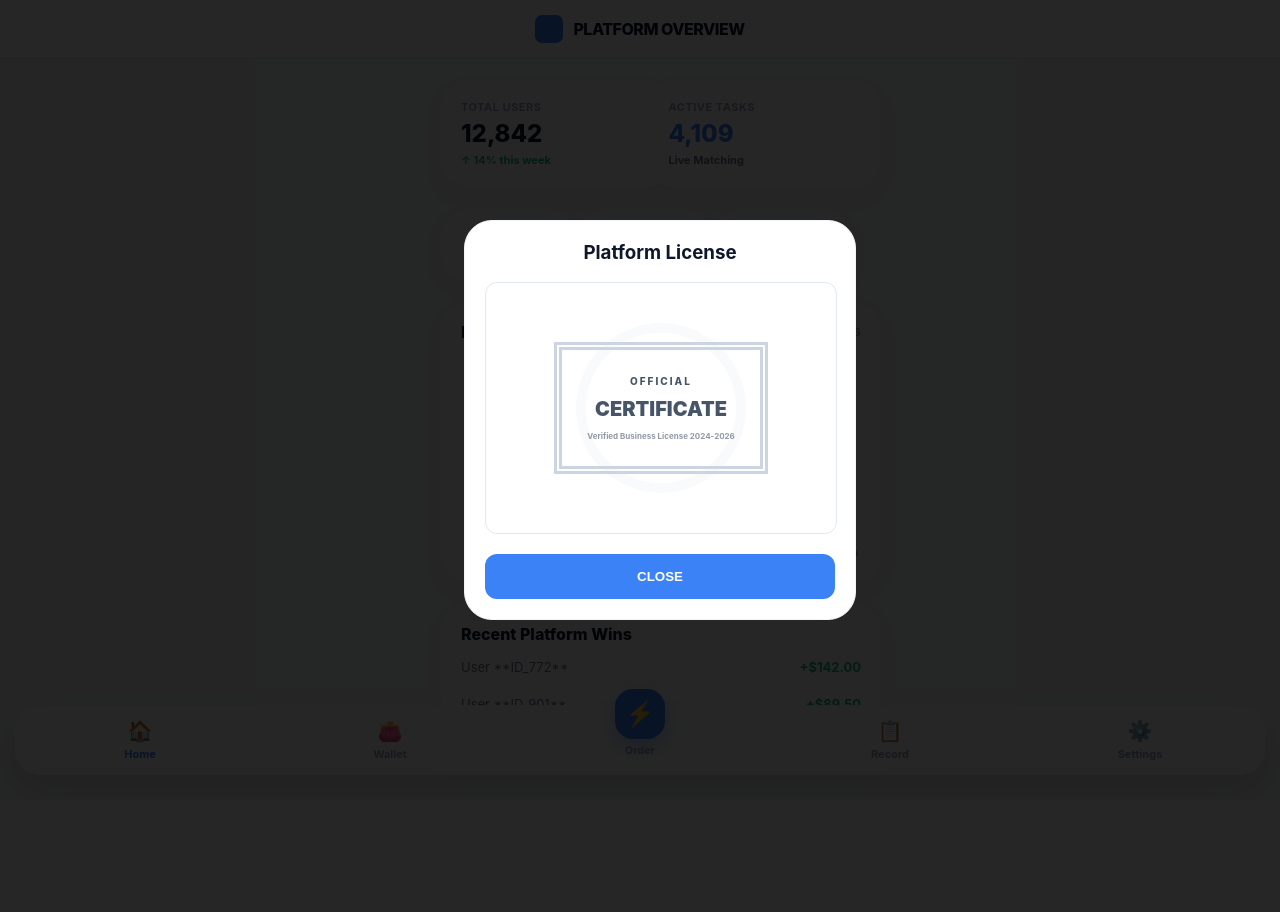
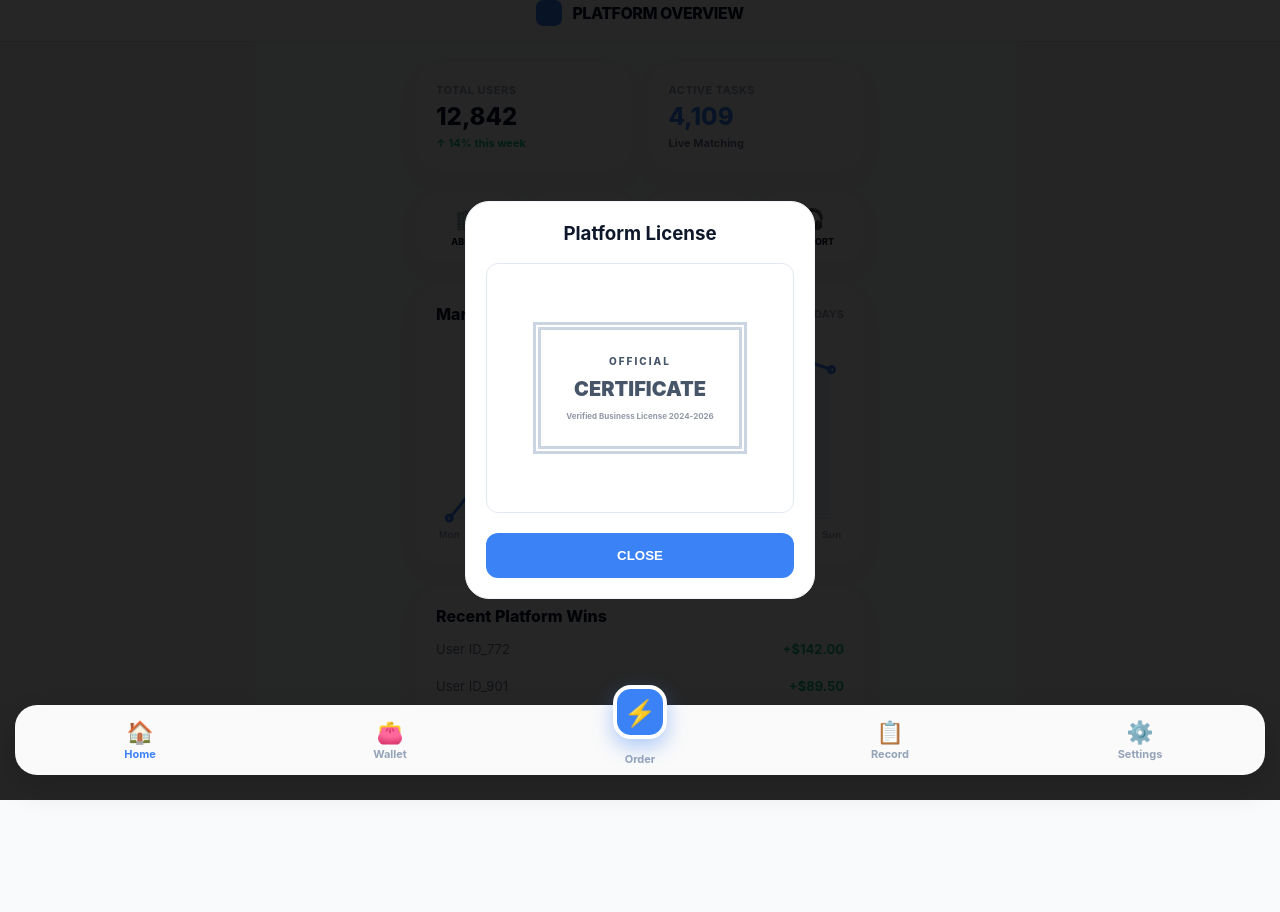
Before and after one commit to chenyunhank5/Amazon, a Django app: page /dashboard/ in a window 1280 px wide, after a click that opens the changed part. Before the commit the page ends 760 px from the top, so only its background shows below. Run offline with Django 5.2, Linux system fonts and the light colour scheme; a user stored in the database is signed in; data comes from the database, SQL or seed files in the repository; both versions use the stored data as it was after the commit.

Commit message:
I Fixed My Code

```diff
--- a/AmazonProject/Catalog/templates/users/home.html
+++ b/AmazonProject/Catalog/templates/users/home.html
@@ -3,9 +3,9 @@
 {% block header_title %}PLATFORM OVERVIEW{% endblock %}
 
 {% block content %}
-<div style="width: 100%; display: flex; flex-direction: column; align-items: center; justify-content: center; padding: 0 5px;">
+<div style="width: 100%; display: flex; flex-direction: column; align-items: center; padding: 0 5px;">
 
-    <div style="width: 100%; max-width: 400px; margin: 0 auto;">
+    <div style="width: 100%; max-width: 450px; margin: 0 auto;">
 
         <div style="display: grid; grid-template-columns: 1fr 1fr; gap: 15px; margin-bottom: 20px;">
             <div class="dashboard-card" style="padding: 20px; text-align: left;">
@@ -13,7 +13,6 @@
                 <div style="font-size: 24px; font-weight: 800; color: var(--dark); margin-top: 5px;">12,842</div>
                 <div style="color: #10b981; font-size: 11px; font-weight: 700; margin-top: 5px;">↑ 14% this week</div>
             </div>
-
             <div class="dashboard-card" style="padding: 20px; text-align: left;">
                 <div style="color: #94a3b8; font-size: 11px; font-weight: 700; letter-spacing: 0.5px;">ACTIVE TASKS</div>
                 <div style="font-size: 24px; font-weight: 800; color: var(--primary); margin-top: 5px;">4,109</div>
@@ -21,18 +20,22 @@
             </div>
         </div>
 
-        <div style="display: grid; grid-template-columns: 1fr 1fr 1fr; gap: 10px; margin-bottom: 20px;">
-            <div class="dashboard-card" style="padding: 15px 5px; text-align: center; cursor: pointer; transition: 0.2s;" onclick="alert('Company Bio: Established in 2024, we provide high-frequency matching services for global e-commerce.')">
+        <div style="display: grid; grid-template-columns: repeat(4, 1fr); gap: 10px; margin-bottom: 20px;">
+            <div class="dashboard-card" style="padding: 15px 5px; text-align: center; cursor: pointer;" onclick="alert('Company Bio: Established in 2024, we provide high-frequency matching services for global e-commerce.')">
                 <div style="font-size: 20px; margin-bottom: 5px;">🏢</div>
-                <div style="font-size: 10px; font-weight: 800; color: var(--dark);">ABOUT US</div>
+                <div style="font-size: 9px; font-weight: 800; color: var(--dark);">ABOUT</div>
             </div>
-            <div class="dashboard-card" style="padding: 15px 5px; text-align: center; cursor: pointer; transition: 0.2s;" onclick="alert('Platform Rules: 1. One account per user. 2. Daily limits reset at 00:00. 3. Minimum withdrawal $10.')">
+            <div class="dashboard-card" style="padding: 15px 5px; text-align: center; cursor: pointer;" onclick="alert('Platform Rules: 1. One account per user. 2. Daily limits reset at 00:00. 3. Minimum withdrawal $10.')">
                 <div style="font-size: 20px; margin-bottom: 5px;">📜</div>
-                <div style="font-size: 10px; font-weight: 800; color: var(--dark);">RULES</div>
+                <div style="font-size: 9px; font-weight: 800; color: var(--dark);">RULES</div>
             </div>
-            <div class="dashboard-card" style="padding: 15px 5px; text-align: center; cursor: pointer; transition: 0.2s;" onclick="document.getElementById('certModal').style.display='flex'">
+            <div class="dashboard-card" style="padding: 15px 5px; text-align: center; cursor: pointer;" onclick="document.getElementById('certModal').style.display='flex'">
                 <div style="font-size: 20px; margin-bottom: 5px;">🛡️</div>
-                <div style="font-size: 10px; font-weight: 800; color: var(--dark);">CERTIFICATE</div>
+                <div style="font-size: 9px; font-weight: 800; color: var(--dark);">LICENSE</div>
+            </div>
+            <div class="dashboard-card" style="padding: 15px 5px; text-align: center; cursor: pointer;">
+                <div style="font-size: 20px; margin-bottom: 5px;">🎧</div>
+                <div style="font-size: 9px; font-weight: 800; color: var(--dark);">SUPPORT</div>
             </div>
         </div>
 
@@ -41,39 +44,36 @@
                 <h3 style="margin: 0; font-size: 16px; font-weight: 800; color: var(--dark);">Market Volume</h3>
                 <span style="font-size: 11px; color: #94a3b8; font-weight: 700;">LAST 7 DAYS</span>
             </div>
-
             <div style="height: 200px; width: 100%; position: relative;">
                 <canvas id="marketChart"></canvas>
             </div>
         </div>
 
-        <div class="dashboard-card" style="padding: 20px;">
+        <div class="dashboard-card" style="padding: 20px; margin-bottom: 20px;">
             <h3 style="margin: 0 0 15px 0; font-size: 16px; font-weight: 800; color: var(--dark);">Recent Platform Wins</h3>
             <div style="display: flex; flex-direction: column; gap: 12px;">
                 <div style="display: flex; justify-content: space-between; font-size: 13px; padding-bottom: 8px; border-bottom: 1px solid #f1f5f9;">
-                    <span style="color: #64748b;">User **ID_772**</span>
+                    <span style="color: #64748b;">User ID_772</span>
                     <span style="color: #10b981; font-weight: 700;">+$142.00</span>
                 </div>
                 <div style="display: flex; justify-content: space-between; font-size: 13px; padding-bottom: 8px; border-bottom: 1px solid #f1f5f9;">
-                    <span style="color: #64748b;">User **ID_901**</span>
+                    <span style="color: #64748b;">User ID_901</span>
                     <span style="color: #10b981; font-weight: 700;">+$89.50</span>
                 </div>
                 <div style="display: flex; justify-content: space-between; font-size: 13px;">
-                    <span style="color: #64748b;">User **ID_224**</span>
+                    <span style="color: #64748b;">User ID_224</span>
                     <span style="color: #10b981; font-weight: 700;">+$205.10</span>
                 </div>
             </div>
         </div>
-
     </div>
 </div>
 
 <div id="certModal" style="display:none; position:fixed; top:0; left:0; width:100%; height:100%; background:rgba(0,0,0,0.85); z-index:9999; align-items:center; justify-content:center; padding:20px;">
-    <div class="dashboard-card" style="max-width:350px; width:100%; padding:20px; text-align:center; position: relative;">
-        <h3 style="margin-top:0; color: var(--dark);">Platform License</h3>
-        <div style="width:100%; height:250px; background:white; border: 1px solid #e2e8f0; border-radius:12px; display:flex; align-items:center; justify-content:center; position: relative; overflow: hidden;">
-             <div style="position: absolute; width: 150px; height: 150px; border: 10px solid #f8fafc; border-radius: 50%; z-index: 0;"></div>
-             <div style="border: 8px double #cbd5e1; padding: 25px; color: #475569; position: relative; z-index: 1;">
+    <div class="dashboard-card" style="max-width:350px; width:100%; padding:20px; text-align:center;">
+        <h3 style="margin-top:0;">Platform License</h3>
+        <div style="width:100%; height:250px; background:white; border: 1px solid #e2e8f0; border-radius:12px; display:flex; align-items:center; justify-content:center; position: relative;">
+             <div style="border: 8px double #cbd5e1; padding: 25px; color: #475569;">
                  <div style="font-size: 10px; font-weight: 800; letter-spacing: 2px;">OFFICIAL</div>
                  <div style="font-size: 20px; margin: 10px 0; font-weight: 900;">CERTIFICATE</div>
                  <div style="font-size: 8px; opacity: 0.6; font-weight: 700;">Verified Business License 2024-2026</div>
@@ -87,45 +87,29 @@
 <script>
     document.addEventListener("DOMContentLoaded", function() {
         const ctx = document.getElementById('marketChart').getContext('2d');
-
-        // Ensure no old charts exist
         let chartStatus = Chart.getChart("marketChart");
-        if (chartStatus !== undefined) {
-            chartStatus.destroy();
-        }
+        if (chartStatus !== undefined) { chartStatus.destroy(); }
 
         new Chart(ctx, {
             type: 'line',
             data: {
                 labels: ['Mon', 'Tue', 'Wed', 'Thu', 'Fri', 'Sat', 'Sun'],
                 datasets: [{
-                    label: 'Market Volume',
                     data: [1200, 1900, 1500, 2500, 2200, 3000, 2800],
                     borderColor: '#3b82f6',
                     backgroundColor: 'rgba(59, 130, 246, 0.1)',
                     fill: true,
                     tension: 0.4,
-                    borderWidth: 3,
-                    pointRadius: 3,
-                    pointBackgroundColor: '#3b82f6',
-                    pointBorderColor: '#fff',
-                    pointBorderWidth: 2
+                    borderWidth: 3
                 }]
             },
             options: {
                 responsive: true,
                 maintainAspectRatio: false,
-                plugins: {
-                    legend: { display: false }
-                },
+                plugins: { legend: { display: false } },
                 scales: {
-                    x: {
-                        grid: { display: false },
-                        ticks: { color: '#94a3b8', font: { size: 10, weight: '700' } }
-                    },
-                    y: {
-                        display: false
-                    }
+                    x: { grid: { display: false }, ticks: { color: '#94a3b8', font: { size: 10, weight: '700' } } },
+                    y: { display: false }
                 }
             }
         });
--- a/AmazonProject/Catalog/templates/users/user_main.html
+++ b/AmazonProject/Catalog/templates/users/user_main.html
@@ -2,75 +2,198 @@
 <html lang="en">
 <head>
     <meta charset="UTF-8">
-    <meta name="viewport" content="width=device-width, initial-scale=1.0, maximum-scale=1.0, user-scalable=no">
+    <meta name="viewport" content="width=device-width, initial-scale=1.0, viewport-fit=cover">
     <title>User Portal</title>
     <style>
-        :root { --primary: #3b82f6; --inactive: #94a3b8; --bg: #f8fafc; --dark: #0f172a; }
-        body { margin: 0; background: var(--bg); font-family: -apple-system, sans-serif; padding-bottom: 120px; }
+        :root {
+            --primary: #3b82f6;
+            --inactive: #94a3b8;
+            --bg: #f8fafc;
+            --dark: #0f172a;
+            --nav-height: 70px;
+        }
 
-        /* CLEAN TOP NAV (No Logout) */
+        * {
+            box-sizing: border-box;
+            -webkit-tap-highlight-color: transparent;
+        }
+
+        body {
+            margin: 0;
+            background: var(--bg);
+            font-family: -apple-system, system-ui, sans-serif;
+            padding-bottom: 120px;
+            color: var(--dark);
+        }
+
+        /* TOP NAV */
         nav {
             background: white;
             padding: 15px 20px;
             display: flex;
-            justify-content: center; /* Centered for a cleaner mobile look */
+            justify-content: center;
             align-items: center;
             border-bottom: 1px solid #e2e8f0;
             position: sticky;
             top: 0;
             z-index: 1000;
+            padding-top: env(safe-area-inset-top, 15px);
         }
 
-        .container { padding: 20px; display: flex; justify-content: center; }
-        .dashboard-card { background: white; width: 100%; max-width: 400px; border-radius: 28px; box-shadow: 0 10px 25px rgba(0,0,0,0.03); overflow: hidden; border: 1px solid #f1f5f9; }
+        .container {
+            padding: 20px;
+            display: flex;
+            flex-direction: column;
+            align-items: center;
+            width: 100%;
+        }
+
+        .dashboard-card {
+            background: white;
+            width: 100%;
+            max-width: 450px;
+            border-radius: 24px;
+            box-shadow: 0 10px 25px rgba(0,0,0,0.03);
+            border: 1px solid #f1f5f9;
+            padding: 20px;
+        }
 
         /* BOTTOM NAV */
-        .bottom-nav { position: fixed; bottom: 25px; left: 15px; right: 15px; height: 70px; background: rgba(255, 255, 255, 0.95); backdrop-filter: blur(15px); display: flex; justify-content: space-around; align-items: center; border-radius: 25px; box-shadow: 0 15px 35px rgba(0,0,0,0.12); z-index: 1000; }
-        .nav-item { display: flex; flex-direction: column; align-items: center; text-decoration: none; color: var(--inactive); font-size: 11px; font-weight: 700; flex: 1; }
+        .bottom-nav {
+            position: fixed;
+            bottom: 25px;
+            left: 15px;
+            right: 15px;
+            height: var(--nav-height);
+            background: rgba(255, 255, 255, 0.98);
+            backdrop-filter: blur(10px);
+            display: flex;
+            justify-content: space-around;
+            align-items: center;
+            border-radius: 22px;
+            box-shadow: 0 12px 30px rgba(0,0,0,0.15);
+            z-index: 9999;
+            padding-bottom: env(safe-area-inset-bottom, 0);
+        }
+
+        .nav-item {
+            display: flex;
+            flex-direction: column;
+            align-items: center;
+            text-decoration: none;
+            color: var(--inactive);
+            font-size: 11px;
+            font-weight: 700;
+            flex: 1;
+            height: 100%;
+            justify-content: center;
+        }
+
         .nav-item.active { color: var(--primary); }
-        .nav-icon { font-size: 20px; margin-bottom: 4px; }
-        .nav-item.center-btn .nav-icon { background: var(--primary); color: white; width: 50px; height: 50px; display: flex; align-items: center; justify-content: center; border-radius: 18px; margin-top: -35px; box-shadow: 0 8px 20px rgba(59, 130, 246, 0.4); font-size: 24px; }
+        .nav-icon { font-size: 22px; margin-bottom: 2px; }
 
-        /* LOGOUT BUTTON STYLING (Used in Settings) */
-        .logout-container { padding: 20px; margin-top: 20px; }
-        .logout-btn-full {
-            width: 100%;
-            background: #fff1f2;
-            color: #e11d48;
-            border: 1px solid #fecdd3;
-            padding: 16px;
-            border-radius: 16px;
-            font-weight: 800;
-            font-size: 14px;
-            cursor: pointer;
-            transition: 0.2s;
+        /* THE CENTER BUTTON ADJUSTMENT */
+        .nav-item.center-btn {
+            position: relative;
+            overflow: visible;
         }
-        .logout-btn-full:active { background: #ffe4e6; transform: scale(0.98); }
+
+        .nav-item.center-btn .nav-icon {
+            background: var(--primary);
+            color: white;
+            width: 54px;
+            height: 54px;
+            display: flex;
+            align-items: center;
+            justify-content: center;
+            border-radius: 18px;
+            position: absolute;
+            top: -20px;
+            box-shadow: 0 8px 20px rgba(59, 130, 246, 0.4);
+            font-size: 26px;
+            border: 4px solid white;
+        }
+
+        .nav-item.center-btn span:last-child {
+            margin-top: 38px;
+        }
+
+        #message-toast-container {
+        position: fixed;
+        top: 80px;
+        left: 50%;
+        transform: translateX(-50%);
+        z-index: 9999;
+        width: calc(100% - 40px);
+        max-width: 400px;
+        pointer-events: none;
+        display: flex;
+        justify-content: center;
+    }
+
+    .toast-item {
+        padding: 14px 20px;
+        border-radius: 16px;
+        font-size: 14px;
+        font-weight: 600;
+        text-align: center;
+        box-shadow: 0 10px 25px -5px rgba(0, 0, 0, 0.1);
+        backdrop-filter: blur(8px);
+        border: 1px solid rgba(255, 255, 255, 0.2);
+        animation: slideDownFade 4s ease-in-out forwards;
+    }
+
+    @keyframes slideDownFade {
+        0% { opacity: 0; transform: translateY(-20px); }
+        15% { opacity: 1; transform: translateY(0); }
+        85% { opacity: 1; transform: translateY(0); }
+        100% { opacity: 0; transform: translateY(-20px); }
+    }
+
     </style>
 </head>
 <body>
+    <div id="message-toast-container">
+    {% if messages %}
+        {% for message in messages %}
+            {% if forloop.last %}
+                <div class="toast-item" style="{% if message.tags == 'error' %} background: #fef2f2; color: #ef4444; border: 1px solid #fee2e2; {% else %} background: #f0fdf4; color: #16a34a; border: 1px solid #dcfce7; {% endif %}">
+                    {{ message }}
+                </div>
+            {% endif %}
+        {% endfor %}
+    {% endif %}
+</div>
+
     <nav>
         <div style="display: flex; align-items: center; gap: 10px;">
-            <div style="width: 28px; height: 28px; background: var(--primary); border-radius: 7px;"></div>
+            <div style="width: 26px; height: 26px; background: var(--primary); border-radius: 7px;"></div>
             <span style="font-weight: 800; color: var(--dark); letter-spacing: -0.5px;">{% block header_title %}PORTAL{% endblock %}</span>
         </div>
     </nav>
 
     <div class="container">
-        {% block content %}{% endblock %}
+        {% block content %}
+        {% endblock %}
     </div>
 
     <div class="bottom-nav">
         <a href="{% url 'user_dashboard' %}" class="nav-item {% if request.resolver_match.url_name == 'user_dashboard' %}active{% endif %}">
-            <span class="nav-icon">🏠</span><span>Home</span></a>
+            <span class="nav-icon">🏠</span><span>Home</span>
+        </a>
         <a href="{% url 'user_wallet' %}" class="nav-item {% if request.resolver_match.url_name == 'user_wallet' %}active{% endif %}">
-            <span class="nav-icon">👛</span><span>Wallet</span></a>
+            <span class="nav-icon">👛</span><span>Wallet</span>
+        </a>
         <a href="{% url 'user_order' %}" class="nav-item center-btn {% if request.resolver_match.url_name == 'user_order' %}active{% endif %}">
-            <span class="nav-icon">⚡</span><span>Order</span></a>
+            <span class="nav-icon">⚡</span><span>Order</span>
+        </a>
         <a href="{% url 'user_record' %}" class="nav-item {% if request.resolver_match.url_name == 'user_record' %}active{% endif %}">
-            <span class="nav-icon">📋</span><span>Record</span></a>
+            <span class="nav-icon">📋</span><span>Record</span>
+        </a>
         <a href="{% url 'user_settings' %}" class="nav-item {% if request.resolver_match.url_name == 'user_settings' %}active{% endif %}">
-            <span class="nav-icon">⚙️</span><span>Settings</span></a>
+            <span class="nav-icon">⚙️</span><span>Settings</span>
+        </a>
     </div>
+
 </body>
 </html>
--- a/AmazonProject/Catalog/views.py
+++ b/AmazonProject/Catalog/views.py
@@ -284,7 +284,11 @@
 @login_required(login_url='user_login')
 def user_record(request):
     status_filter = request.GET.get('status')
-    orders = request.user.orders.exclude(status='scheduled').annotate(
+
+    # ADDED .exclude(status__in=['withdrawal', 'withdrawn', 'rejected'])
+    orders = request.user.orders.exclude(
+        status__in=['scheduled', 'withdrawal', 'withdrawn', 'rejected']
+    ).annotate(
         priority=Case(
             When(status='pending', then=Value(1)),
             When(status='completed', then=Value(2)),
@@ -296,7 +300,11 @@
     if status_filter in ['pending', 'completed']:
         orders = orders.filter(status=status_filter)
 
-    return render(request, 'users/record.html', {'profile': request.user.profile, 'orders': orders, 'current_status': status_filter})
+    return render(request, 'users/record.html', {
+        'profile': request.user.profile,
+        'orders': orders,
+        'current_status': status_filter
+    })
 
 @login_required(login_url='user_login')
 def start_matching(request):
```
Also changed, not shown: AmazonProject/Catalog/templates/users/order.html (+6 -37 lines), AmazonProject/Catalog/templates/users/record.html (+3 -14 lines), AmazonProject/Catalog/templates/users/withdrawal.html (+57 -22 lines), AmazonProject/db.sqlite3.
